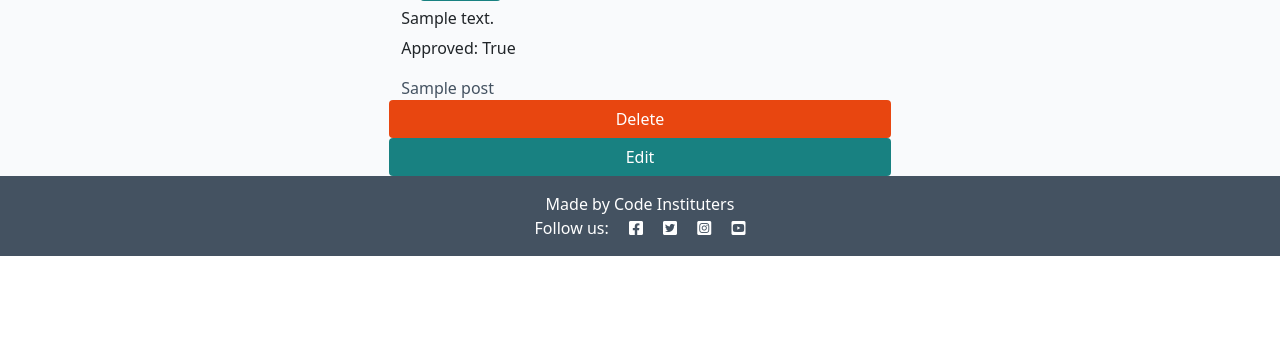
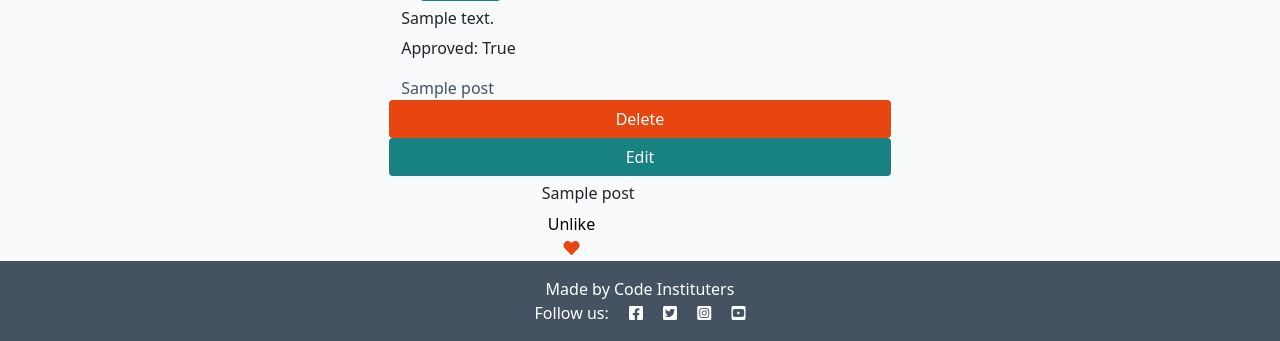
Before and after one commit to DMASCoreDeclan/PRD-PP4-Blog, a Django app: page /register/profile/ in a window 1280 px wide. Shown: the part 845-1186 px from the top of the page. Before the commit the page ends 1101 px from the top, so only its background shows below. Run offline with Django 4.2, Linux system fonts and the light colour scheme; a user stored in the database is signed in; tables that the repository leaves empty hold one stand-in row (values such as "Sample post"); some libraries are stand-ins or nearby versions.

```diff
--- a/blog/templates/blog/post_detail.html
+++ b/blog/templates/blog/post_detail.html
@@ -91,8 +91,9 @@
                 <p class="font-weight-bold"> {{ comment.author }} <span class="font-weight-normal"> {{ comment.created_on }}</span> wrote: </p>
                 <div id="comment{{ comment.id }}"> {{ comment.body | linebreaks }}</div>
                 {% if user.is_authenticated and comment.author == user %}
-                    <button class="btn btn-delete" comment_id="{{ comment.id }}">Delete</button>
-                    <button class="btn btn-edit" comment_id="{{ comment.id }}">Edit</button>
+                    <button class="btn btn-delete" comment_id="{{ comment.id }}" post_slug="{{ comment.post.slug }}">Delete</button>
+                    <!-- Change BUTTON to HREF to bring EDIT into its own page -->
+                    <a href="{% url 'comment_edit' comment.post.slug comment.pk %}" class="btn btn-edit" comment_id="{{ comment.id }}">Edit</a>
                 {% endif %}
                 </div>
                 <!-- Our for loop ends here -->
--- a/static/js/script.js
+++ b/static/js/script.js
@@ -7,25 +7,7 @@ const deleteModal = new bootstrap.Modal(document.getElementById("deleteModal"));
 const deleteButtons = document.getElementsByClassName("btn-delete");
 const deleteConfirm = document.getElementById("deleteConfirm");
 
-/**
-* Initializes edit functionality for the provided edit buttons.
-*
-* For each button in the `editButtons` collection:
-* - Retrieves the associated comment's ID upon click.
-* - Fetches the content of the corresponding comment.
-* - Populates the `commentText` input/textarea with the comment's content for editing.
-* - Updates the submit button's text to "Update".
-* - Sets the form's action attribute to the `edit_comment/{commentId}` endpoint.
-*/
-for (let button of editButtons) {
-    button.addEventListener("click", (e) => {
-        let commentId = e.target.getAttribute("comment_id");
-        let commentContent = document.getElementById(`comment${commentId}`).innerText;
-        commentText.value = commentContent;
-        submitButton.innerText = "Update";
-        commentForm.setAttribute("action", `edit_comment/${commentId}`);
-    });
-}
+
 
 /**
 * Initializes deletion functionality for the provided delete buttons.
@@ -40,7 +22,8 @@ for (let button of editButtons) {
 for (let button of deleteButtons) {
     button.addEventListener("click", (e) => {
       let commentId = e.target.getAttribute("comment_id");
-      deleteConfirm.href = `delete_comment/${commentId}`;
+      let postSlug = e.target.getAttribute("post_slug");
+      deleteConfirm.href = `/${postSlug}/delete_comment/${commentId}`;
       deleteModal.show();
     });
   }
--- a/users/templates/users/profile.html
+++ b/users/templates/users/profile.html
@@ -36,12 +36,33 @@
                 <h6> {{ comment.body }} </h6>
                 <p>Approved: {{ comment.approved }} </p>
                 <a href="{% url 'post_detail' comment.post.slug %}" class="post-link">{{ comment.post.title }}</a>
-                <button class="btn btn-delete" comment_id="{{ comment.id }}">Delete</button>
-                <button class="btn btn-edit" comment_id="{{ comment.id }}">Edit</button>
+                <button class="btn btn-delete" comment_id="{{ comment.id }}" post_slug="{{ comment.post.slug }}">Delete</button>
+                <!-- Change BUTTON to HREF to bring EDIT into its own page -->
+                <a href="{% url 'comment_edit' comment.post.slug comment.pk %}" class="btn btn-edit" comment_id="{{ comment.id }}">Edit</a>
             </div>
         {% endfor %}
     </div>
-    <!-- Delete confirmation modal -->
+    <!-- Start Add a list of Articles that I previously Liked.  If I unlike the comment, it unlikes and brings me to the detail of that #Post -->
+    <div class="d-flex flex-wrap justify-content-center mt-2">
+        {% for post in user_liked_post %}
+            <div class="row">
+                <h6> {{ post.title }} </h6>
+                <div class="col-sm-2">
+                        {% if user.is_authenticated %}
+                            <form class="d-inline" action="{% url 'post_like' post.slug %}" method="POST">
+                                {% csrf_token %}
+
+                                <button type="submit" name="blogpost_id" value="{{post.slug}}" class="btn-like"><span class="span-like"> Unlike </span><i class="fas fa-heart"></i></button>
+
+                            </form>
+                        {% endif %}
+                    </div>
+            </div>
+        {% endfor %}
+    </div>
+        <!-- End Add a list of Articles that I previously Liked.  If I unlike the comment, it unlikes and brings me to the detail of that #Post -->
+
+        <!-- Delete confirmation modal -->
     <div class="modal fade" id="deleteModal" tabindex="-1" aria-labelledby="deleteModalLabel" aria-hidden="true">
         <div class="modal-dialog">
             <div class="modal-content">
--- a/users/views.py
+++ b/users/views.py
@@ -10,7 +10,7 @@ Add custom form: UserUpdateForm form for register/profile.html
 Add custom form: ProfileUpdateForm form for register/profile.html
 '''
 from .forms import UserRegisterForm, UserUpdateForm, ProfileUpdateForm
-from blog.models import Comment
+from blog.models import Comment, Post
 
 
 # Create your views here.
@@ -82,12 +82,16 @@ def profile(request):
         u_form = UserUpdateForm(instance=request.user)
         p_form = ProfileUpdateForm(instance=request.user.profile)
         user_comments = Comment.objects.filter(author=request.user)
+        #Locate Liked posts of the logged in user
+        user_liked_post = Post.objects.filter(likes__in=[request.user])
 
 
     context = {
         'u_form': u_form,
         'p_form': p_form,
         'user_comments': user_comments,
+        #display Liked posts of the logged in user
+        'user_liked_post': user_liked_post,
     }
 
     return render(request, 'users/profile.html', context)
```
Also changed, not shown: blog/templates/blog/edit_comment.html (added, +24 -0 lines), blog/views.py (+17 -6 lines).
